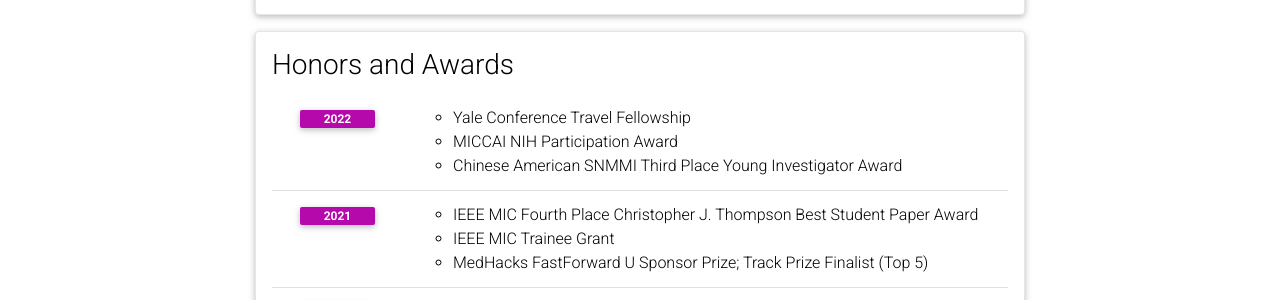
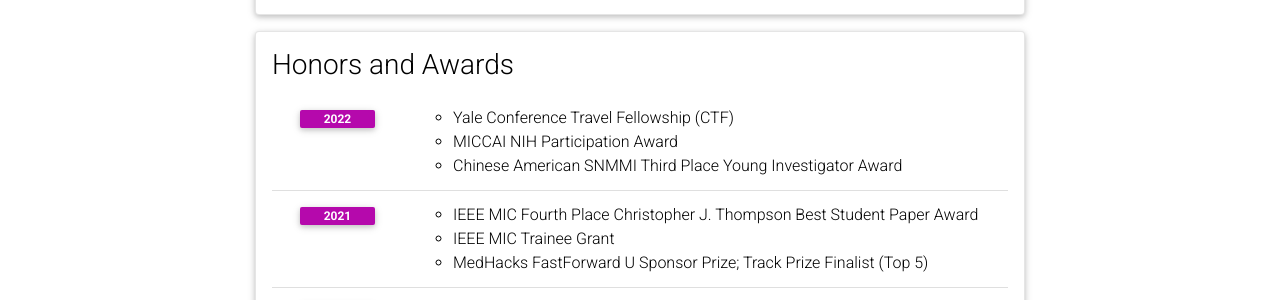
Before and after one commit to gxq1998/gxq1998.github.io, a Jekyll site: the page built from _pages/cv.md, in a window 1280 px wide and 900 px high, scrolled down 1231 px. Shown: the part 152-452 px from the top of the window. Built offline with Jekyll 4.4.1, drawn with Linux system fonts in a browser that asks for light colours; comment, search, counter and statistics services are not loaded; a style sheet for code colours, icons or effects is not loaded.

Commit message:
Update cv.yml

```diff
--- a/_data/cv.yml
+++ b/_data/cv.yml
@@ -56,7 +56,7 @@
   contents:
     - year: 2022
       items:
-        - Yale Conference Travel Fellowship
+        - Yale Conference Travel Fellowship (CTF)
         - MICCAI NIH Participation Award
         - Chinese American SNMMI Third Place Young Investigator Award
     - year: 2021
```
